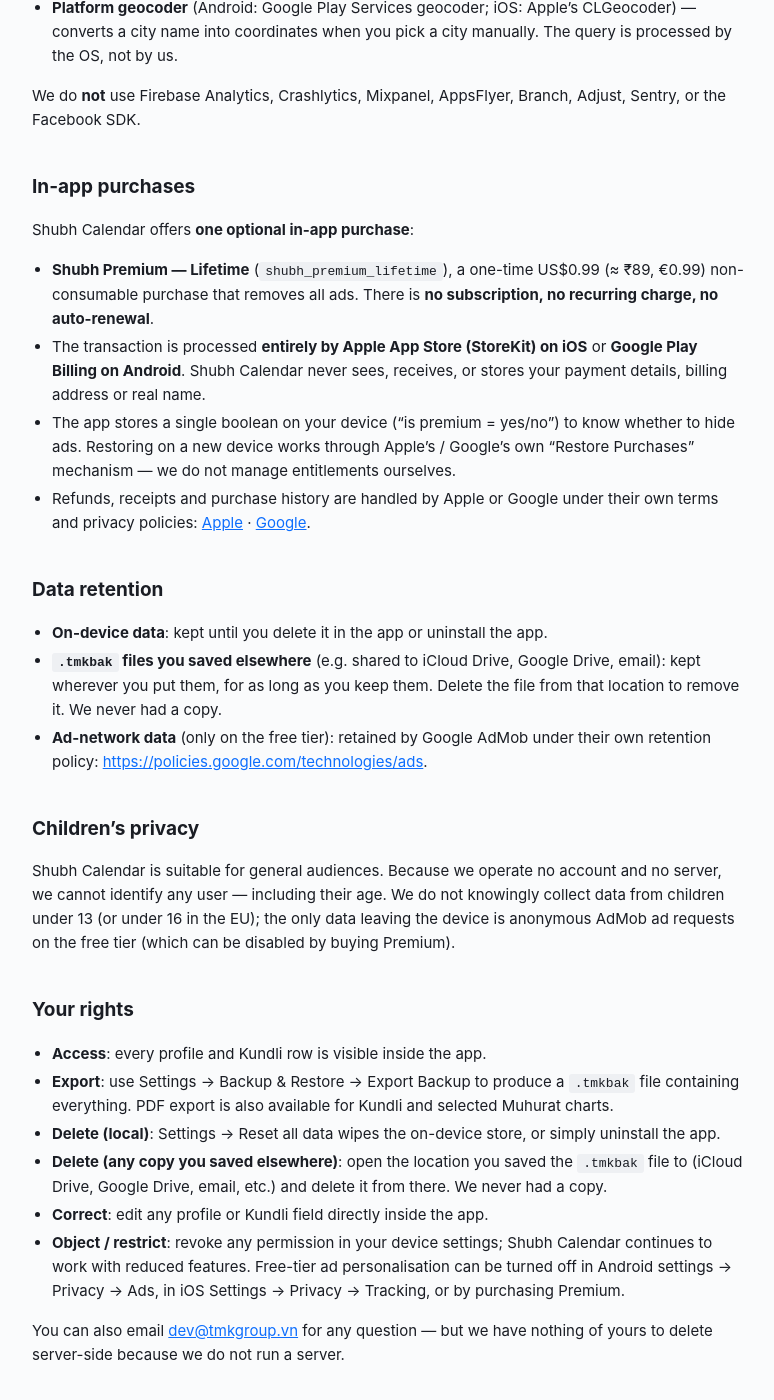
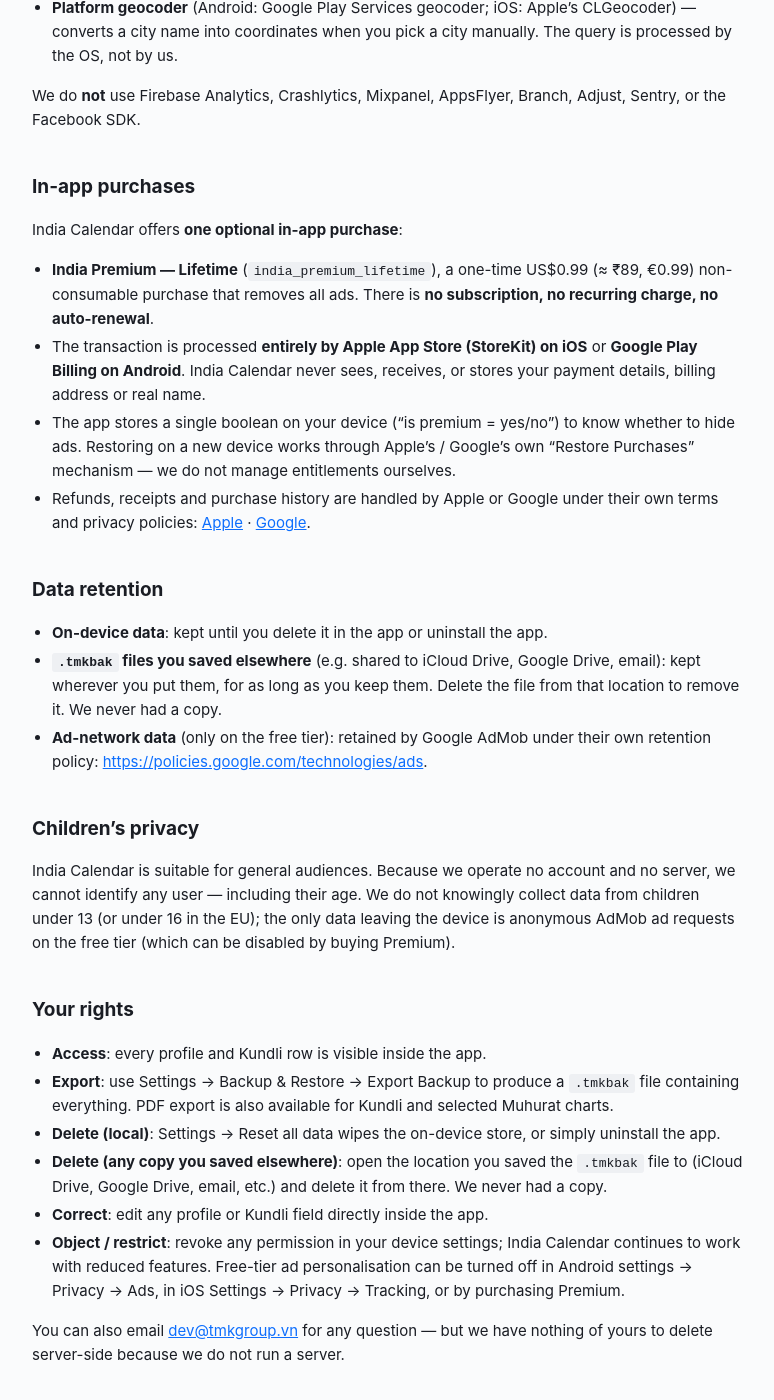
Before and after one commit to tmkgroup/privacy, a Jekyll site: the page built from india-calendar/index.md, in a window 1280 px wide and 1400 px high, scrolled down 3708 px. Shown: the whole window, without its empty margins (252-1026 px from the left). Built offline with Jekyll 4.4.1, drawn with Linux system fonts in a browser that asks for light colours; some of the changed text lies outside the part shown.

Commit message:
Rename Shubh Calendar privacy policy to India Calendar (/india-calendar/)
App renamed: display name India Calendar, bundle com.tmkgroup.india,
IAP india_premium_lifetime.

Co-Authored-By: Claude Opus 5.5 <noreply@anthropic.com>

```diff
--- a/shubh-calendar/index.md
+++ b/india-calendar/index.md
@@ -1,21 +1,21 @@
 ---
 layout: app-policy
-permalink: /shubh-calendar/
-title: Shubh Calendar — Privacy Policy
-description: Privacy policy for Shubh Calendar, the Hindu Panchang & Muhurat daily decision tool.
-last_updated: 2026-05-11
+permalink: /india-calendar/
+title: India Calendar — Privacy Policy
+description: Privacy policy for India Calendar, the Hindu Panchang & Muhurat daily decision tool.
+last_updated: 2026-10-15
 
 # Per-app metadata read by _layouts/app-policy.html and the landing page loop.
-app_name: Shubh Calendar
+app_name: India Calendar
 app_subtitle: Hindu Panchang & Muhurat daily decision tool
-app_id: com.tmkgroup.shubhcalendar
+app_id: com.tmkgroup.india
 data_collected: "Nothing reaches our servers. You can save an encrypted backup file to YOUR own Drive / iCloud / device. Free tier shows AdMob ads."
 order: 20
 ---
 
 ## Summary
 
-Shubh Calendar gives you daily Panchang, Muhurat, Vrat, festivals, Kundli,
+India Calendar gives you daily Panchang, Muhurat, Vrat, festivals, Kundli,
 matching, mantras, Vastu and horoscope tools.
 
 **TMK Group runs no server for this app and stores nothing of yours.**
@@ -89,7 +89,7 @@ own Google Drive / iCloud Drive (see *Backups* and *Cloud sync* below).
 
 ## Permissions explained
 
-| Permission | Why Shubh Calendar needs it |
+| Permission | Why India Calendar needs it |
 |---|---|
 | Location (when in use) | Compute Panchang, Muhurat, sunrise/sunset for your current city. Optional — you can pick a city manually. Coordinates stay on-device. |
 | Calendar (write) | "Add to calendar" on Muhurat / festival items. Per-event, never bulk read. |
@@ -108,7 +108,7 @@ calendar export, etc.) when a permission is denied.
 
 ## No accounts, no TMK servers
 
-**Shubh Calendar has no sign-in to a TMK account.** We do not run an
+**India Calendar has no sign-in to a TMK account.** We do not run an
 auth server, a profile server, or a sync server for this app. There is
 no way for us to identify you or look at your data.
 
@@ -117,7 +117,7 @@ with you using the encrypted backup feature below.
 
 ## Backups (yours to save anywhere)
 
-Shubh Calendar includes a **passphrase-encrypted backup feature**
+India Calendar includes a **passphrase-encrypted backup feature**
 (Settings → Backup & Restore → Export Backup). It is free for everyone.
 
 When you create a backup:
@@ -144,7 +144,7 @@ PDF exports of Kundli / Muhurat charts go to the location you choose
 
 ## Third-party services
 
-Shubh Calendar talks to the following external services. Each is listed
+India Calendar talks to the following external services. Each is listed
 with its purpose and the data sent. **None of them is a TMK Group
 server** — TMK Group does not run any backend for this app.
 
@@ -170,13 +170,13 @@ Branch, Adjust, Sentry, or the Facebook SDK.
 
 ## In-app purchases
 
-Shubh Calendar offers **one optional in-app purchase**:
+India Calendar offers **one optional in-app purchase**:
 
-- **Shubh Premium — Lifetime** (`shubh_premium_lifetime`), a one-time
+- **India Premium — Lifetime** (`india_premium_lifetime`), a one-time
   US$0.99 (≈ ₹89, €0.99) non-consumable purchase that removes all ads.
   There is **no subscription, no recurring charge, no auto-renewal**.
 - The transaction is processed **entirely by Apple App Store (StoreKit)
-  on iOS** or **Google Play Billing on Android**. Shubh Calendar never
+  on iOS** or **Google Play Billing on Android**. India Calendar never
   sees, receives, or stores your payment details, billing address or
   real name.
 - The app stores a single boolean on your device ("is premium = yes/no")
@@ -202,7 +202,7 @@ Shubh Calendar offers **one optional in-app purchase**:
 
 ## Children's privacy
 
-Shubh Calendar is suitable for general audiences. Because we operate no
+India Calendar is suitable for general audiences. Because we operate no
 account and no server, we cannot identify any user — including their
 age. We do not knowingly collect data from children under 13 (or under
 16 in the EU); the only data leaving the device is anonymous AdMob ad
@@ -221,7 +221,7 @@ requests on the free tier (which can be disabled by buying Premium).
   and delete it from there. We never had a copy.
 - **Correct**: edit any profile or Kundli field directly inside the app.
 - **Object / restrict**: revoke any permission in your device settings;
-  Shubh Calendar continues to work with reduced features. Free-tier ad
+  India Calendar continues to work with reduced features. Free-tier ad
   personalisation can be turned off in Android settings → Privacy → Ads,
   in iOS Settings → Privacy → Tracking, or by purchasing Premium.
 
```
Also changed, not shown: README.md.
